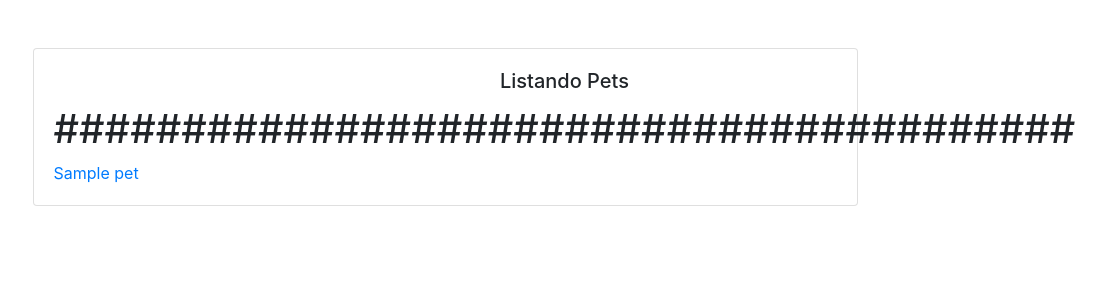
After one commit to LucasDosAnjos0804/PetShopSysProject, a Django app: page /listPet/ in a window 1320 px wide. The commit adds this page. Shown: the top 300 px of the page, without its empty margins (215-1320 px from the left). Run offline with Django 3.2, Linux system fonts and the light colour scheme; tables that the repository leaves empty hold one stand-in row (values such as "Sample post"); some libraries are stand-ins or nearby versions.

Commit message:
CRUD pet concluido

```diff
--- a/petshopsys/petshopsys_app/templates/petshopsys_app/Gerente/Cads/cad_Pet.html
+++ b/petshopsys/petshopsys_app/templates/petshopsys_app/Gerente/Cads/cad_Pet.html
@@ -36,7 +36,7 @@
                 <div class="row justify-content-md-center">
                   <div class="col col-lg-2">
                       <br>
-                      <a href="{% url 'ListCliente' %}" class="btn btn-primary">Listar</a>
+                      <a href="{% url 'ListPet' %}" class="btn btn-primary">Listar</a>
                   </div>
                   <div class="col-md-auto">
                       <br>
--- /dev/null
+++ b/petshopsys/petshopsys_app/templates/petshopsys_app/Gerente/Cads/list_Pet.html
@@ -0,0 +1,38 @@
+{% load static %}
+<!DOCTYPE html>
+
+<html xmlns="http://www.w3.org/1999/xhtml">
+<head runat="server">
+<meta http-equiv="Content-Type" content="text/html; charset=utf-8"/>
+    <title></title>
+    <link href="{% static 'content/bootstrap.min.css' %}" rel="stylesheet" />
+    <link rel="icon"
+      type="image/png"
+      href="{% static 'imgs/pawprint.png' %}" />
+</head>
+<body>
+  <div class="container">
+    <div class="row">
+      <div class="col-lg-10 col-xl-9 mx-auto">
+        <div class="card card-signin flex-row my-5">
+          <div class="card-img-left d-none d-md-flex">
+             <!-- Background image for card set in CSS! -->
+          </div>
+          <div class="card-body">
+            <h5 class="card-title text-center">Listando Pets</h5>
+
+            <!-- Comeca aki ##################################################33 -->
+            {% for c in pets %}
+              <h1>########################################</h1>
+              <a href="{% url 'EditCliente' pk=c.pk %}">{{ c.nome }}</a>
+              {{c.cpf_dono}}
+            {% endfor %}
+            <!-- Termina aki #########################333######### -->
+
+          </div>
+        </div>
+      </div>
+    </div>
+  </div>
+</body>
+</html>
--- a/petshopsys/petshopsys_app/templates/petshopsys_app/Gerente/opcoes.html
+++ b/petshopsys/petshopsys_app/templates/petshopsys_app/Gerente/opcoes.html
@@ -61,7 +61,7 @@
                         <p class="card-text"></p>
                     </div>
                     <div class="card-footer">
-                        <a href="Cads/cad_Pet.aspx" class="btn btn-primary">ENTRAR</a>
+                        <a href="{% url 'CadPet' %}" class="btn btn-primary">ENTRAR</a>
                     </div>
                 </div>
             </div>
--- a/petshopsys/petshopsys_app/views.py
+++ b/petshopsys/petshopsys_app/views.py
@@ -240,9 +240,9 @@ def cadPet(request):
     return render(request, 'petshopsys_app/Gerente/Cads/cad_Pet.html', {'form': form})
 
 def editPet (request,pk):
-    servico = get_object_or_404(Pet, pk=pk)
+    pet = get_object_or_404(Pet, pk=pk)
     if request.method == "POST":
-        form = PetForm(request.POST, instance=servico)
+        form = PetForm(request.POST, instance=pet)
         if form.is_valid():
             pet = form.save(commit=False)
             pet.save()
```
